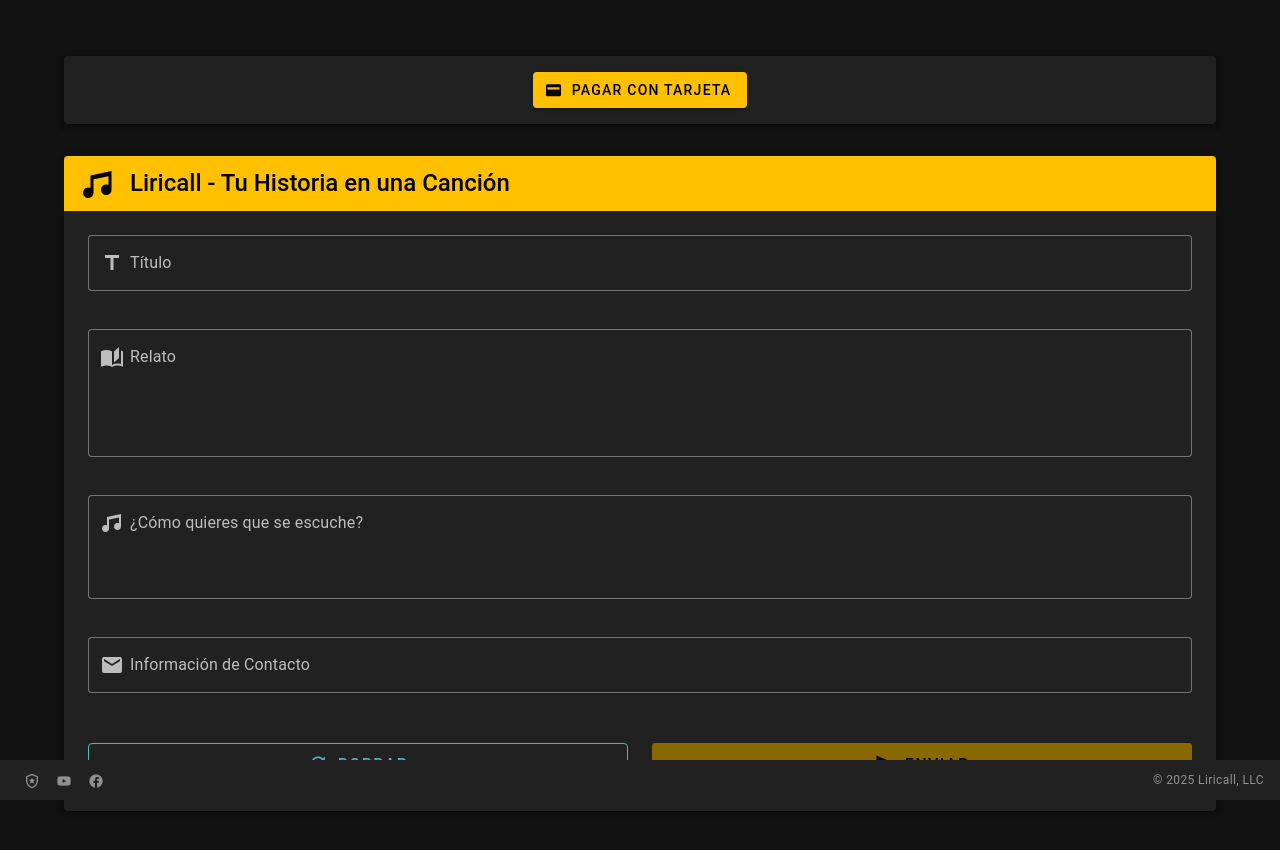
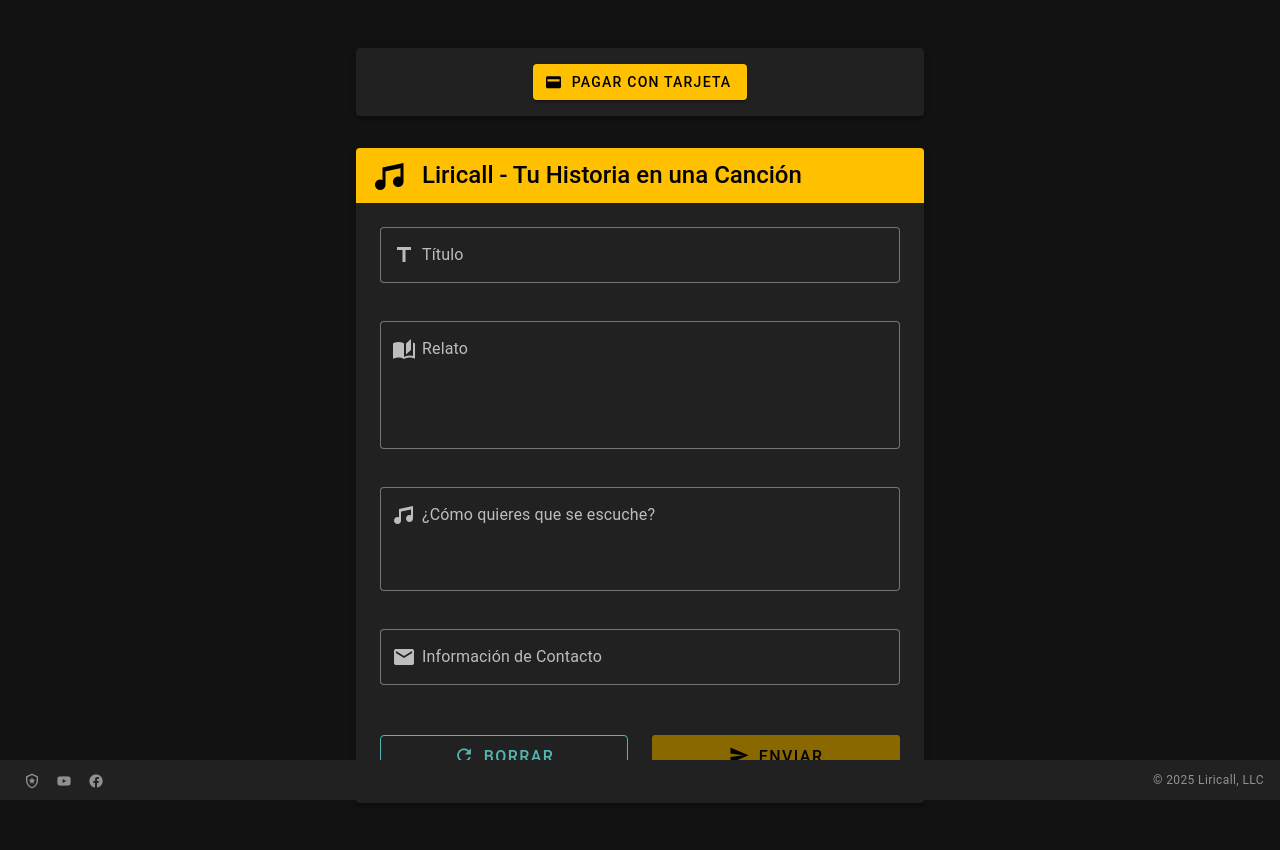
Before and after one commit to steeledward/liricall, a Vue app: page / in a window 1280 px wide. Shown: the top 850 px of the page. Built offline with nearby package versions, Linux system fonts and the light colour scheme; a small style sheet from the web is missing.

Commit message:
Same width index and openpay

```diff
--- a/src/components/Index.vue
+++ b/src/components/Index.vue
@@ -1,8 +1,5 @@
 <template>
-  <div>
-    <v-app>
-      <v-main>
-        <v-container class="pa-6">
+  <v-container max-width="600">
     <v-card class="mx-auto" elevation="4">
       <v-card-text class="text-center">
         <v-btn
@@ -163,9 +160,6 @@
       </v-card>
     </v-dialog>
   </v-container>
-      </v-main>
-    </v-app>
-  </div>
 </template>
 <script setup lang="js">
   import { ref } from 'vue'
```
Lines whose indentation alone changed are shown as unchanged.
